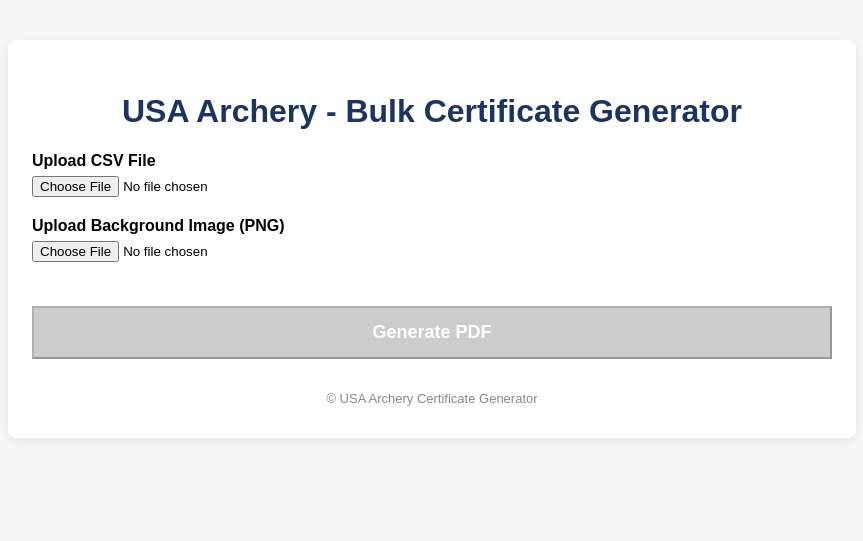
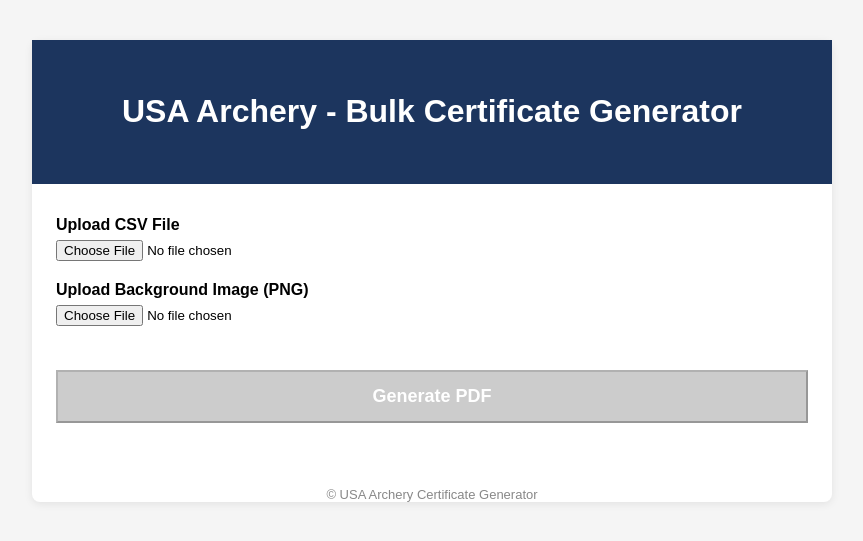
Before and after one commit to bitterjay/usaa-certs, a PHP site: page / in a window 1280 px wide. Shown: the top 541 px of the page, without its empty margins (208-1071 px from the left). Run offline with PHP 8.4, Linux system fonts and the light colour scheme.

Commit message:
Update: 2025-05-06 21:25:54

```diff
--- a/index.php
+++ b/index.php
@@ -20,11 +20,22 @@
             background: #fff;
             border-radius: 8px;
             box-shadow: 0 2px 8px rgba(0,0,0,0.08);
+
+        }
+
+        .header-container {
+            display:flex;
+            flex-direction:column;
             padding: 32px 24px 32px 24px;
+            background-color: #1c355e;
         }
+
         h1 {
             text-align: center;
-            color: #1c355e;
+            color:rgb(255, 255, 255);
+        }
+        form {
+            padding: 32px 24px 32px 24px;
         }
         .form-group {
             margin-bottom: 20px;
@@ -101,7 +112,9 @@
 </head>
 <body>
     <div class="container">
-    <h1>USA Archery - Bulk Certificate Generator</h1>
+        <div class="header-container">
+            <h1>USA Archery - Bulk Certificate Generator</h1>
+        </div>
     <form id="cert-form" enctype="multipart/form-data">
         <div class="form-group">
             <label for="csv-input">Upload CSV File</label>
```
